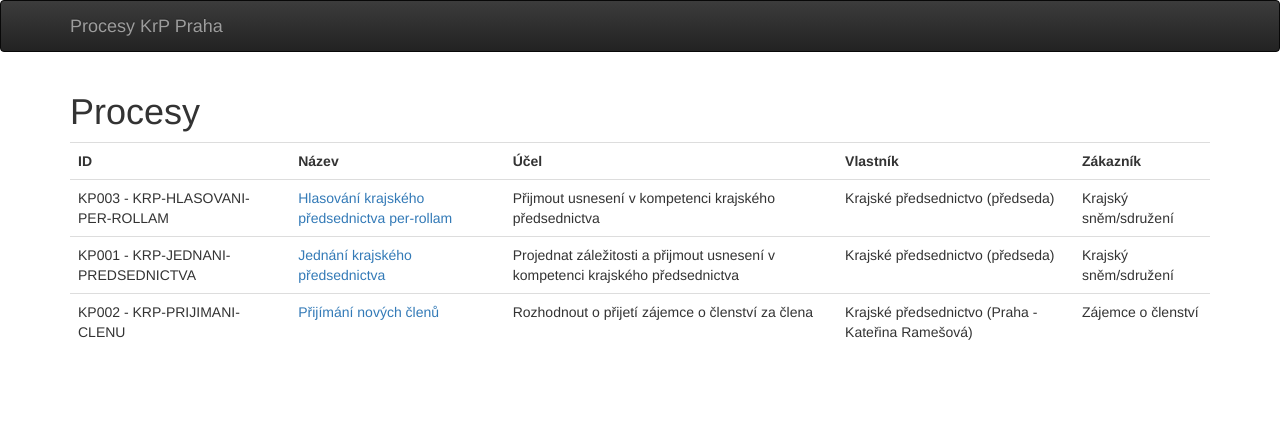
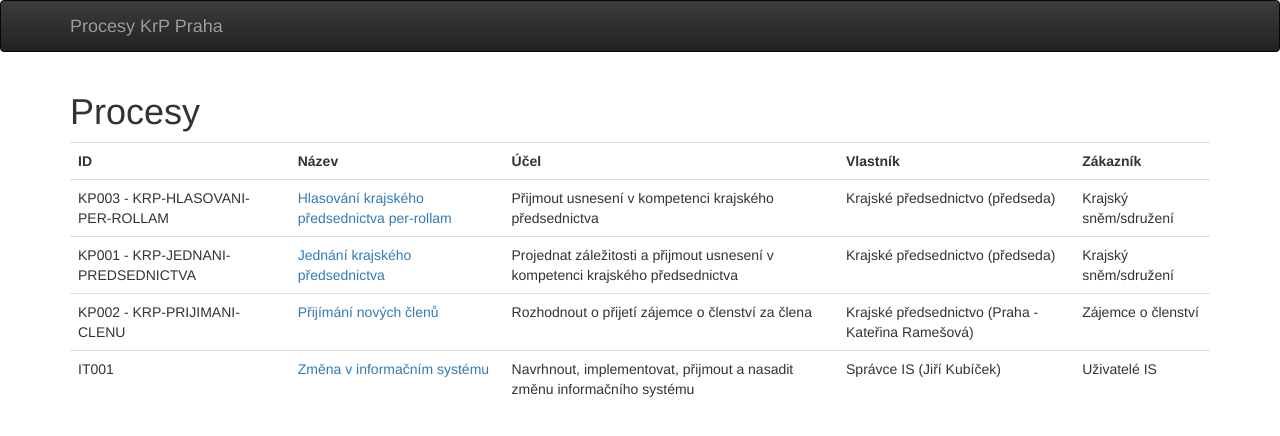
Before and after one commit to jstrachota/party_processes, a Jekyll site: the page built from index.html, in a window 1280 px wide. Shown: the top 436 px of the page. Built offline with Jekyll 4.4.1, drawn with Linux system fonts in a browser that asks for light colours; nearby versions of some CDN libraries.

Commit message:
Novy proces - zmena v IS

```diff
--- a/_data/processes/hlasovani_per_rollam.yml
+++ b/_data/processes/hlasovani_per_rollam.yml
@@ -1,4 +1,3 @@
-name: pokus
 id:	KP003 - KRP-HLASOVANI-PER-ROLLAM
 nazev: Hlasování krajského předsednictva per-rollam
 cil: Operativní plnění úkolů orgánu (!)
--- a/_data/processes/jednani_predsednictva.yml
+++ b/_data/processes/jednani_predsednictva.yml
@@ -1,4 +1,3 @@
-name: pokus
 id:	KP001 - KRP-JEDNANI-PREDSEDNICTVA
 nazev: Jednání krajského předsednictva
 cil: Plnění úkolů orgánu (!)
--- a/_data/processes/prijimani_clenu.yml
+++ b/_data/processes/prijimani_clenu.yml
@@ -1,4 +1,3 @@
-name: pokus
 id:	KP002 - KRP-PRIJIMANI-CLENU
 nazev: Přijímání nových členů
 cil: Rozšiřování členské základny
--- /dev/null
+++ b/_data/processes/zmena_is.yml
@@ -0,0 +1,16 @@
+id:	IT001
+nazev: Změna v informačním systému
+cil: Zlepšení informačního systému
+produkt: Nasazená nová verze informačního systému
+ucel: Navrhnout, implementovat, přijmout a nasadit změnu informačního systému
+vlastnik: Správce IS (Jiří Kubíček)
+zakaznik: Uživatelé IS
+problemy:
+metriky:
+  - počet požadavků
+  - délka trvání
+udalost: Podnět na rozšíření (issue)
+podminky:
+systemy:
+  - github.com
+dokumenty:
```
Also changed, not shown: _data/processes/zmena_is.md (added, +10 -0 lines), 1 other file.
